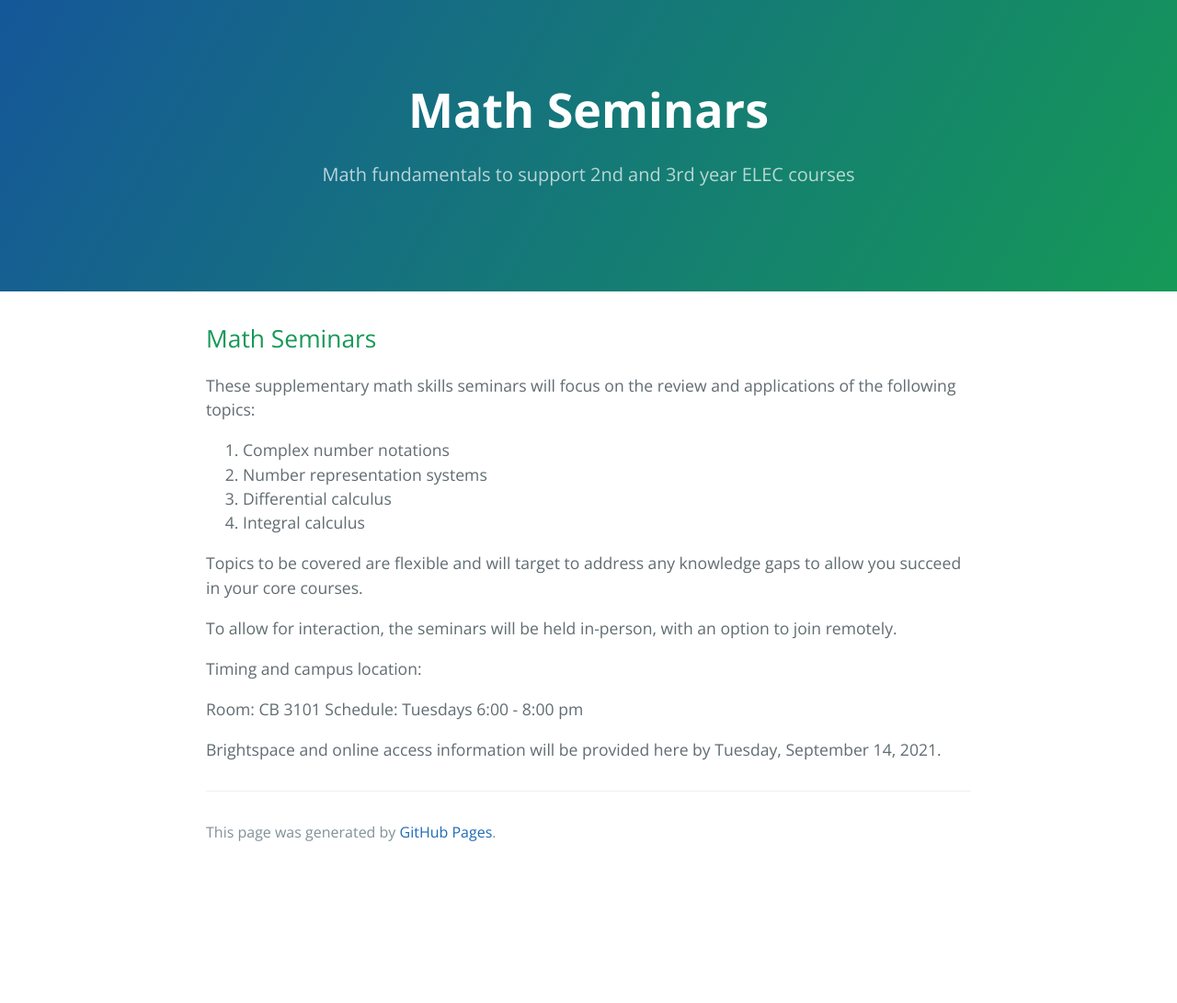
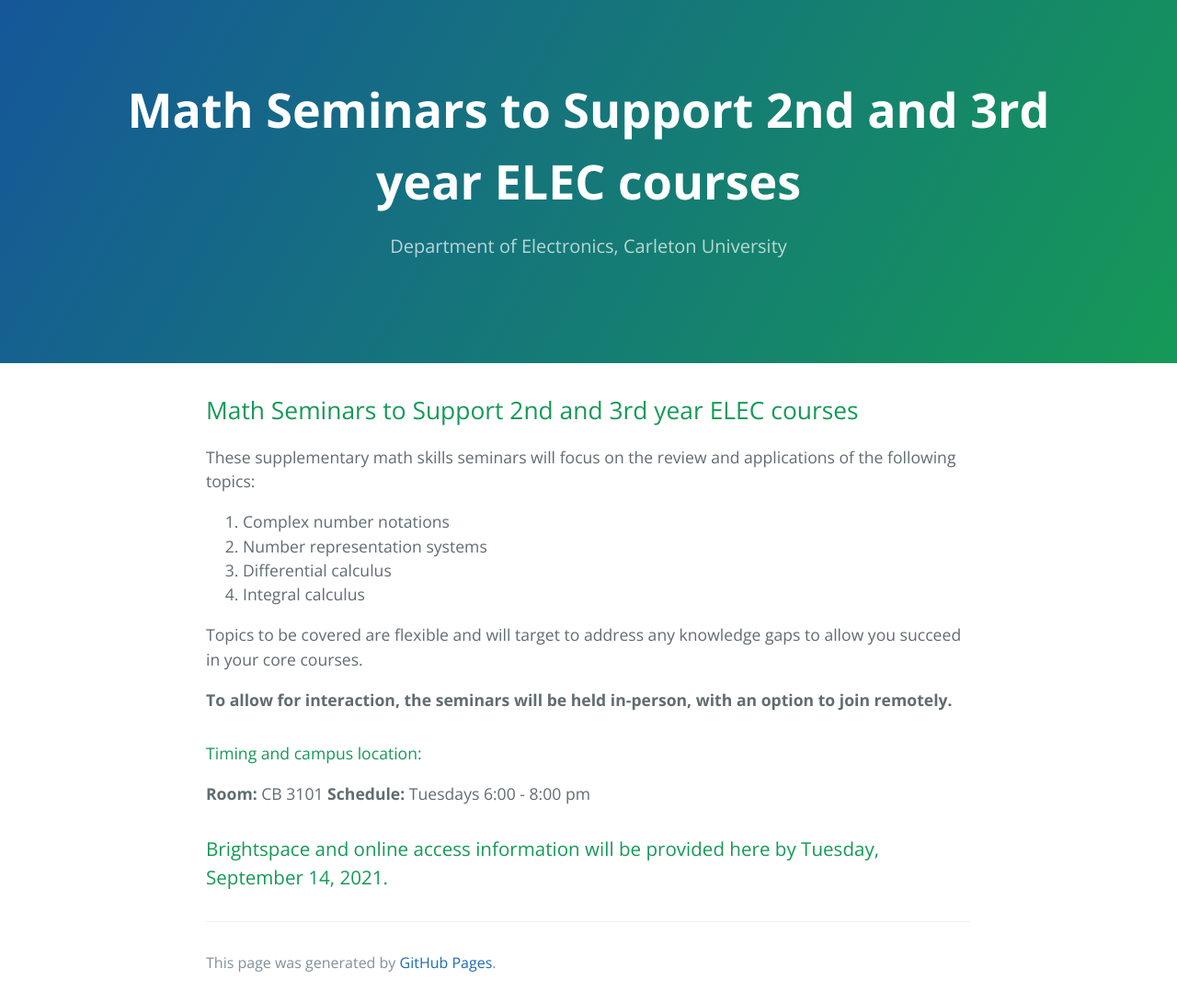
Before and after one commit to kseniayadav/kseniayadav.github.io, a Jekyll site: the page built from index.md, in a window 1280 px wide. Shown: the whole page at 92% size. Built offline with Jekyll 4.4.1, drawn with Linux system fonts in a browser that asks for light colours; our own code applies the rules of GitHub Pages for plain Markdown files; before the commit the page ends 949 px from its top, so only the background shows below that; part of the change alters nothing that is shown.

Commit message:
format titles

```diff
--- a/_config.yml
+++ b/_config.yml
@@ -1,5 +1,5 @@
-title: Math Seminars - Department of Electronics
-description: Math fundamentals to support 2nd and 3rd year ELEC courses
+title: Math Seminars
+description: Department of Electronics, Carleton University
 show_downloads: false
 google_analytics:
 theme: jekyll-theme-cayman
--- a/index.md
+++ b/index.md
@@ -2,7 +2,7 @@
 layout: default
 ---
 
-## Math Seminars
+## Math Seminars to Support 2nd and 3rd year ELEC courses
 
 These supplementary math skills seminars will focus on the review and applications of the following topics:
 
@@ -13,11 +13,12 @@ These supplementary math skills seminars will focus on the review and applicatio
 
 Topics to be covered are flexible and will target to address any knowledge gaps to allow you succeed in your core courses.
 
-To allow for interaction, the seminars will be held in-person, with an option to join remotely.
+**To allow for interaction, the seminars will be held in-person, with an option to join remotely.**
 
-Timing and campus location:
 
-Room: CB 3101
-Schedule: Tuesdays 6:00 - 8:00 pm
+#### Timing and campus location:
 
-Brightspace and online access information will be provided here by Tuesday, September 14, 2021.
+**Room:** CB 3101
+**Schedule:** Tuesdays 6:00 - 8:00 pm
+
+### Brightspace and online access information will be provided here by Tuesday, September 14, 2021.
```
